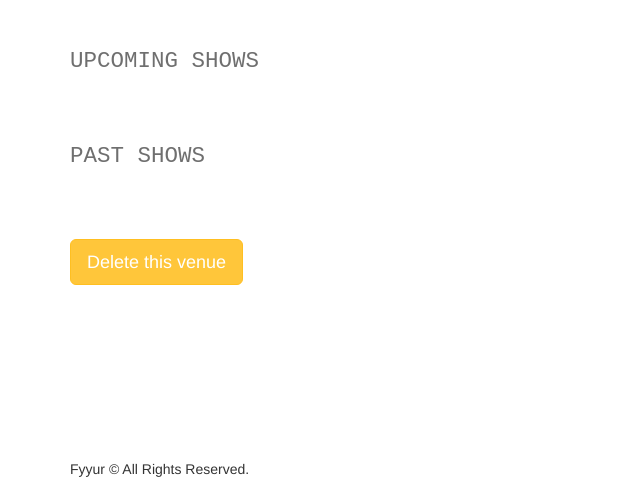
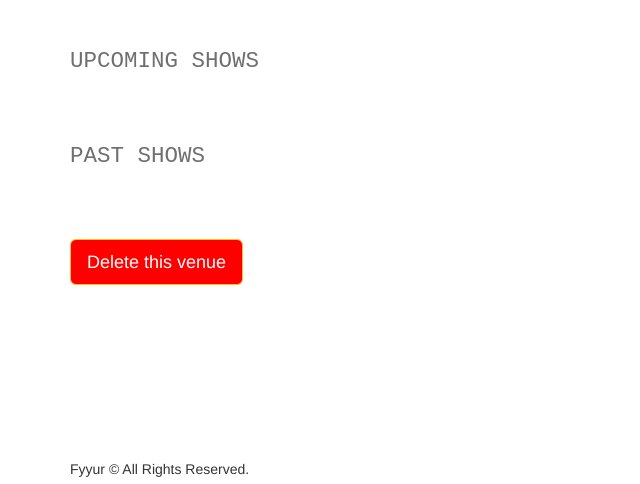
Before and after one commit to nickiapalucci/artist-connections, a Flask app: page /venues/1 in a window 1280 px wide. Shown: the part 286-770 px from the top of the page, without its empty margins (0-640 px from the left). Run offline with Flask 2, Linux system fonts and the light colour scheme; data that the repository does not hold is empty; some libraries are stand-ins or nearby versions.

Commit message:
color delete venue button red flash success message and return to homepage after venue delete

```diff
--- a/app.py
+++ b/app.py
@@ -182,7 +182,8 @@ def delete_venue(venue_id):
 
   # BONUS CHALLENGE: Implement a button to delete a Venue on a Venue Page, have it so that
   # clicking that button delete it from the db then redirect the user to the homepage
-  return None
+  flash('Venue was successfully deleted!')
+  return render_template('pages/home.html')
 
 #  Artists
 #  ----------------------------------------------------------------
--- a/templates/pages/show_venue.html
+++ b/templates/pages/show_venue.html
@@ -75,7 +75,7 @@
 	</div>
 </section>
 <section>
-	<button class="btn btn-primary btn-lg">Delete this venue</button></a>
+	<button class="btn btn-primary btn-lg" style="background-color: red;">Delete this venue</button></a>
 </section>
 
 {% endblock %}
```
